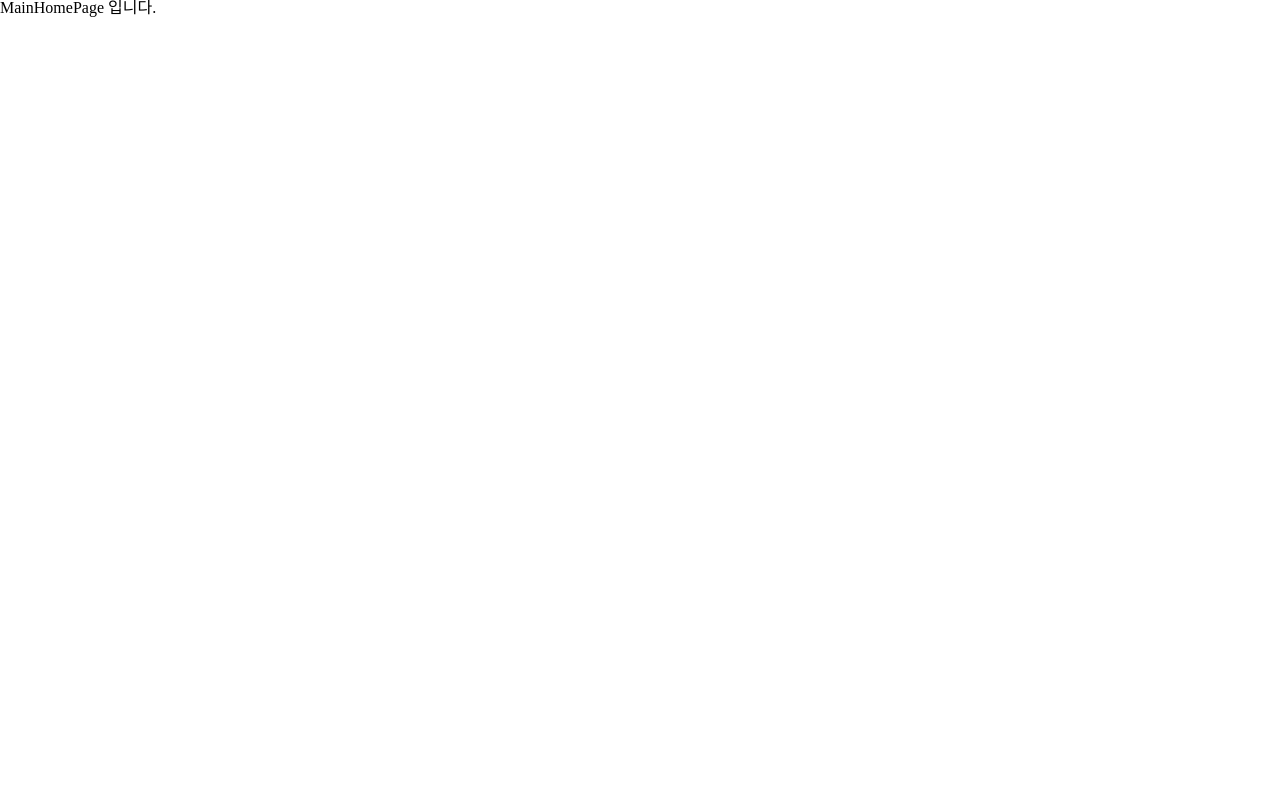
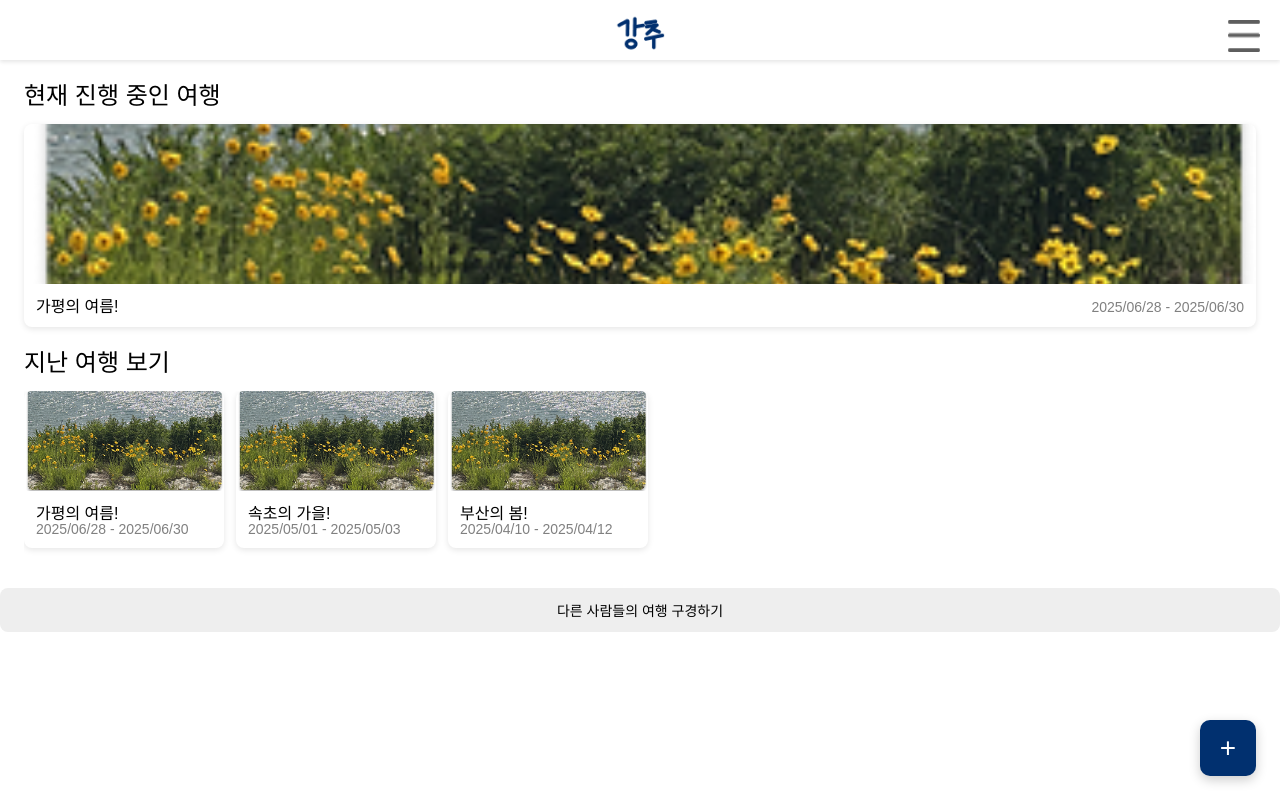
Before and after one commit to GMissionTrip/frontend, a React (Vite) app: page /main in a window 1280 px wide. Built offline with nearby package versions, Linux system fonts and the light colour scheme.

Commit message:
feat: 메인페이지 UI

```diff
--- /dev/null
+++ b/src/components/common/TravelCard.css
@@ -0,0 +1,46 @@
+.card {
+  border-radius: 8px;
+  overflow: hidden;
+  box-shadow: 0 2px 6px rgba(0, 0, 0, 0.1);
+}
+
+.large-card img {
+  width: 100%;
+  height: 160px;
+  object-fit: cover;
+}
+
+.small-card {
+  min-width: 200px;
+  width: 160px;
+  flex-shrink: 0;
+  border-radius: 8px;
+  overflow: hidden;
+}
+
+.small-card img {
+  width: 100%;
+  height: 100px;
+  object-fit: cover;
+}
+
+.card-text {
+  padding: 12px;
+  display: flex;
+}
+
+.large-card .card-text {
+  flex-direction: row;
+  justify-content: space-between;
+  align-items: center;
+}
+
+.small-card .card-text {
+  flex-direction: column;
+  align-items: flex-start;
+}
+
+.card-text .date {
+  color: gray;
+  font-size: 14px;
+}
--- /dev/null
+++ b/src/components/common/TravelCard.jsx
@@ -0,0 +1,14 @@
+import React from "react";
+import "./TravelCard.css";
+
+export const TravelCard = ({ image, title, date, size = "large" }) => {
+  return (
+    <div className={`card ${size}-card`}>
+      <img src={image} alt={title} />
+      <div className="card-text">
+        <p>{title}</p>
+        <p className="date">{date}</p>
+      </div>
+    </div>
+  );
+};
--- /dev/null
+++ b/src/pages/MainHomePage.css
@@ -0,0 +1,87 @@
+.appBar {
+  display: flex;
+  justify-content: center;
+  align-items: center;
+  position: relative;
+  height: 60px;
+  background-color: #ffffff;
+  box-shadow: 0 2px 4px rgba(0, 0, 0, 0.1);
+}
+.logo {
+  height: 40px;
+  width: 50px;
+  padding-bottom: 10px;
+}
+.main-page {
+  font-family: sans-serif;
+}
+
+.section {
+  margin: 24px;
+}
+
+h2 {
+  font-size: 24px;
+  margin-bottom: 16px;
+}
+
+.scroll-container {
+  display: flex;
+  overflow-x: auto;
+  gap: 12px;
+  padding-bottom: 8px;
+  scroll-snap-type: x mandatory;
+  -webkit-overflow-scrolling: touch;
+}
+
+.scroll-container::-webkit-scrollbar {
+  height: 6px;
+}
+.scroll-container::-webkit-scrollbar-thumb {
+  background-color: rgba(0, 0, 0, 0.2);
+  border-radius: 3px;
+}
+
+.small-card {
+  min-width: 120px;
+  border-radius: 8px;
+  overflow: hidden;
+  box-shadow: 0 1px 4px rgba(0, 0, 0, 0.1);
+}
+
+.small-card img {
+  width: 100%;
+  height: 80px;
+  object-fit: cover;
+}
+
+.footer-buttons {
+  display: flex;
+  flex-direction: column;
+  margin-top: 32px;
+}
+
+.explore-btn {
+  padding: 12px;
+  background-color: #eee;
+  border: none;
+  border-radius: 8px;
+  font-size: 14px;
+  cursor: pointer;
+}
+
+.plus-btn {
+  position: fixed;
+  bottom: 24px;
+  right: 24px;
+  width: 56px;
+  height: 56px;
+  background-color: #01306f;
+  color: white;
+  font-size: 28px;
+  border: none;
+  border-radius: 10px;
+  box-shadow: 0 4px 12px rgba(0, 0, 0, 0.2);
+  cursor: pointer;
+  z-index: 1000;
+}
--- a/src/pages/MainHomePage.jsx
+++ b/src/pages/MainHomePage.jsx
@@ -1,5 +1,55 @@
-import React from "react";
+import React, { useState } from "react";
+import hamburgerBtn from "../assets/hamburgerBtn.png";
+import sampleImage from "../assets/sample.png";
+import logo from "../assets/logoSmall.png";
+import { Sidebar } from "@/components/Landing/Sidebar";
+import "./MainHomePage.css";
+import { TravelCard } from "@/components/common/TravelCard";
 
 export const MainHomePage = () => {
-  return <div>MainHomePage 입니다.</div>;
+  const [isSidebarOpen, setIsSidebarOpen] = useState(false);
+
+  const handleSidebar = () => setIsSidebarOpen(!isSidebarOpen);
+
+  const nowTravel = {
+    image: sampleImage,
+    title: "가평의 여름!",
+    date: "2025/06/28 - 2025/06/30",
+  };
+
+  const pastTravels = [
+    { image: sampleImage, title: "가평의 여름!", date: "2025/06/28 - 2025/06/30" },
+    { image: sampleImage, title: "속초의 가을!", date: "2025/05/01 - 2025/05/03" },
+    { image: sampleImage, title: "부산의 봄!", date: "2025/04/10 - 2025/04/12" },
+  ];
+
+  return (
+    <div className="main-page">
+      <div className="appBar">
+        <img src={logo} alt="로고" className="logo" />
+        <img src={hamburgerBtn} alt="메뉴" className="hamburger-btn" onClick={handleSidebar} />
+      </div>
+
+      <div className="section now-travel">
+        <h2>현재 진행 중인 여행</h2>
+        <TravelCard {...nowTravel} size="large" />
+      </div>
+
+      <div className="section past-travel">
+        <h2>지난 여행 보기</h2>
+        <div className="scroll-container">
+          {pastTravels.map((travel, index) => (
+            <TravelCard key={index} {...travel} size="small" />
+          ))}
+        </div>
+      </div>
+
+      <div className="footer-buttons">
+        <button className="explore-btn">다른 사람들의 여행 구경하기</button>
+      </div>
+      <button className="plus-btn">+</button>
+
+      {isSidebarOpen && <Sidebar onClose={handleSidebar} />}
+    </div>
+  );
 };
```
Also changed, not shown: src/assets/logoSmall.png (added), src/assets/sample.png (added).
